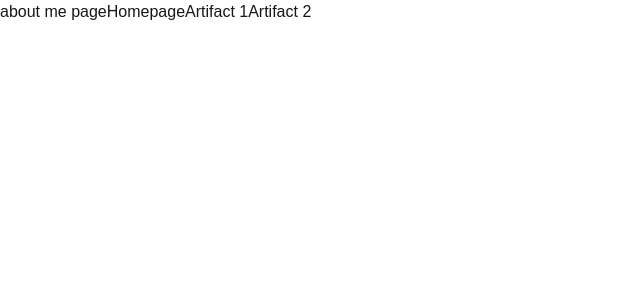
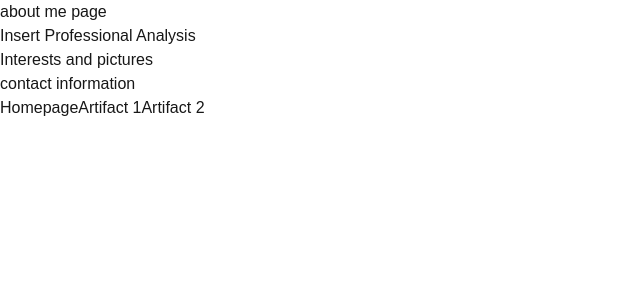
Before and after one commit to Konado22/Konado22.github.io, a Next.js app: page / in a window 1280 px wide. Both pictures are taken after a click on the button "About Me". Shown: the top 300 px of the page, without its empty margins (0-640 px from the left). Built offline with nearby package versions, Linux system fonts and the light colour scheme.

Commit message:
add functionality

```diff
--- a/app/page.tsx
+++ b/app/page.tsx
@@ -4,10 +4,11 @@
 //
 //
 //===============================================================================================
-"use client"
+'use client'
 import React from "react";
 import { useState } from "react";
 export default function Home() {
+  "use client"
   const [currentPage, newPage] = useState('main');
   {
     if (currentPage == 'main') {
@@ -22,7 +23,12 @@ export default function Home() {
     } else if (currentPage == 'aboutme') {
       return (
         <>
-          about me page
+          <h1>about me page</h1>
+          <div>
+            <h2>Insert Professional Analysis</h2>
+            <h2>Interests and pictures</h2>
+            <p>contact information</p>
+          </div>
           <button onClick={() => newPage('main')}>Homepage</button>
           <button onClick={() => newPage('traveler')}>Artifact 1</button>
           <button onClick={() => newPage('binarytree')}>Artifact 2</button>
@@ -31,7 +37,14 @@ export default function Home() {
     } else if (currentPage == 'traveler') {
       return (
         <>
-          Artifiact 1: Traveler
+          <h1>Artifact 1:Traveler</h1>
+          <div>
+            <h2>What was project</h2>
+            <p>What was original project</p>
+            <p>improvements made</p>
+            <p>supporting images through narrative</p>
+            <p>link to repository within portfolio</p>
+          </div>
           <button onClick={() => newPage('main')}>Homepage</button>
           <button onClick={() => newPage('aboutme')}>About Me </button>
           <button onClick={() => newPage('binarytree')}>Artifact 2</button>
@@ -40,15 +53,27 @@ export default function Home() {
     } else if (currentPage == 'binarytree') {
       return (
         <>
-          Artifact 2 Binary tree
+          <h1>Artifact 2 Binary tree</h1>
+          <div>
+            <h2>What was project</h2>
+            <p>What was original project</p>
+            <p>improvements made</p>
+            <p>supporting images through narrative</p>
+            <p>link to repository within portfolio</p>
+          </div>
           <button onClick={() => newPage('main')}>Homepage</button>
           <button onClick={() => newPage('aboutme')}>About Me </button>
           <button onClick={() => newPage('traveler')}>Artifact 1</button>
           <>
-          add elements for github, email, etc
+            add elements for github, email, etc
           </>
         </>
       )
     }
   }
 }
+//============================================================================================
+//****************************************************************************************  */
+//      BEFORE DEPLOYING TO GITHUB PAGES UNCOMMENT PATHING FOR DEPLOYEMENT URL
+//****************************************************************************************  */
+//============================================================================================
--- a/next.config.mjs
+++ b/next.config.mjs
@@ -2,8 +2,8 @@
 const nextConfig = {
   //nexjs config files, NEXTJS IS AMAZING
     output: "export",
-    basePath:'/konado22.github.io',
-    assetPrefix: '/konado22.github.io',
+    //basePath:'/konado22.github.io',
+    //assetPrefix: '/konado22.github.io',
     images: {
         unoptimized: true,
       }
```
